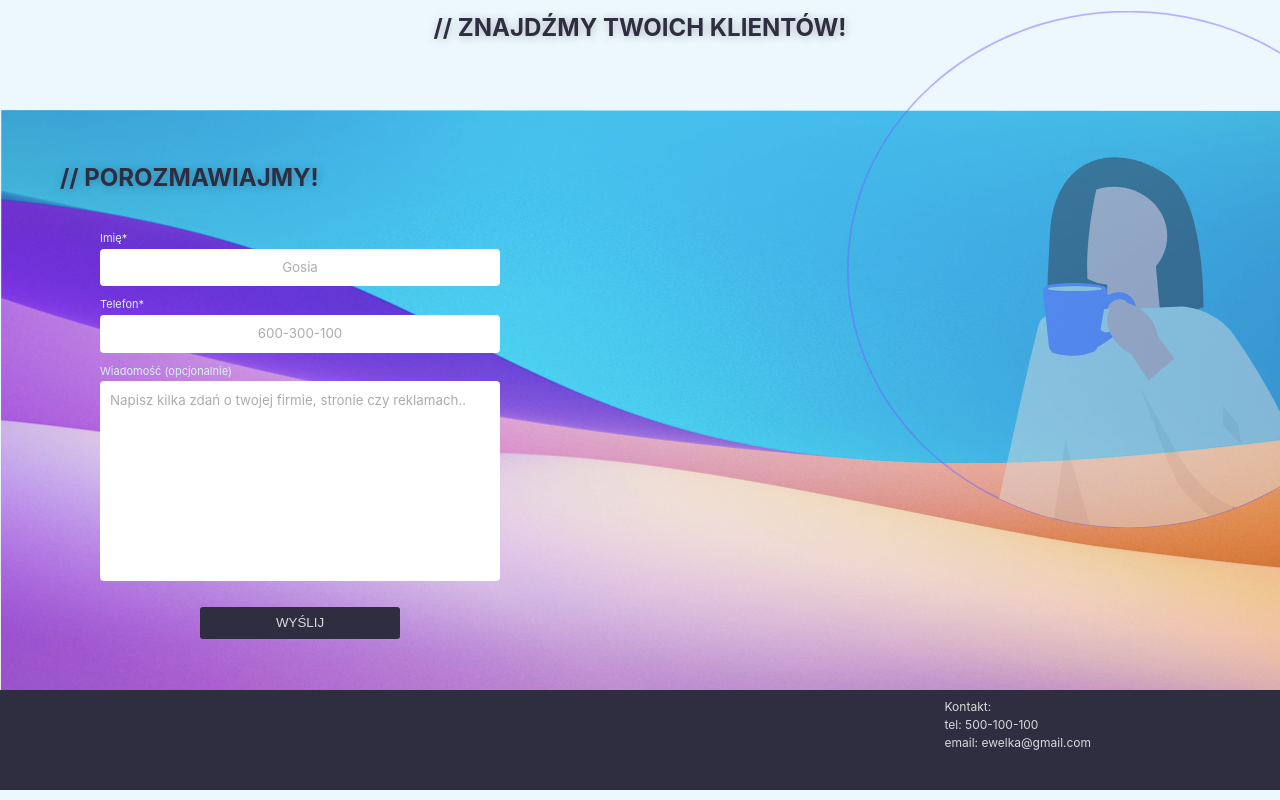
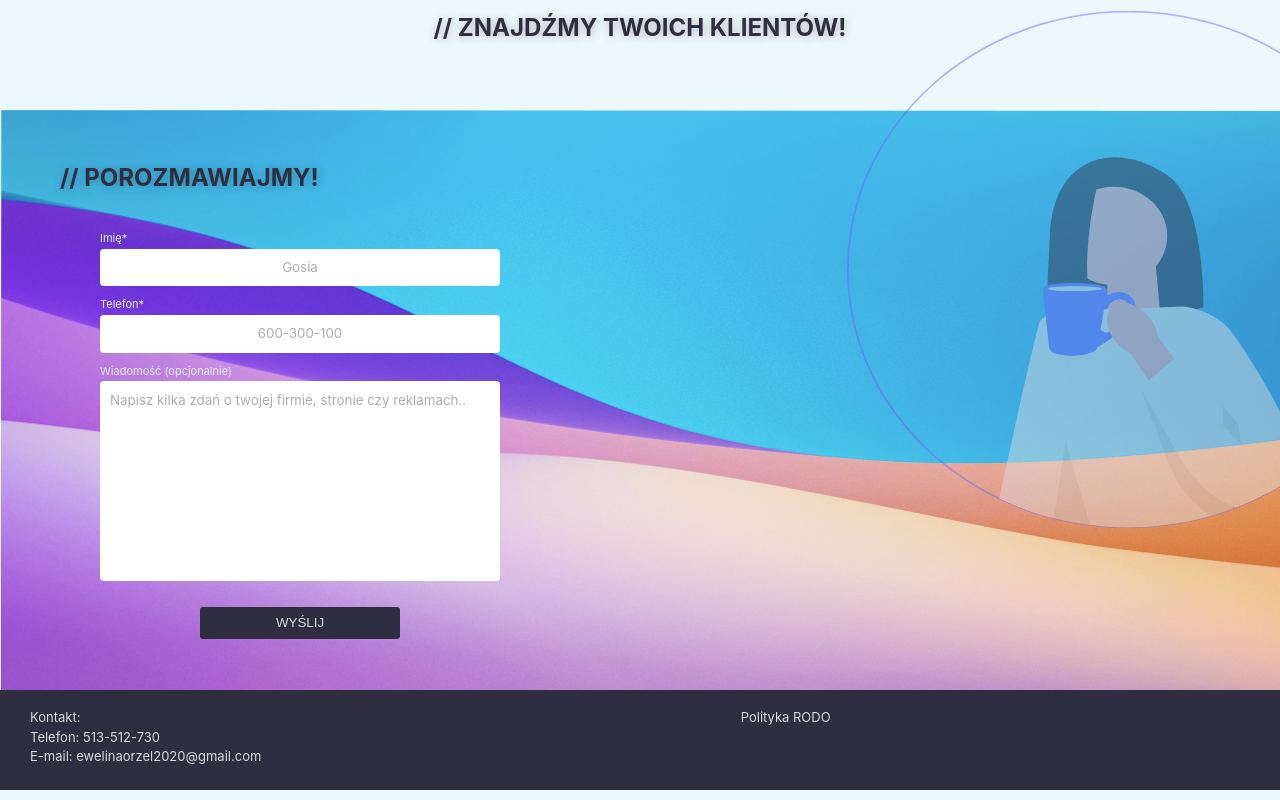
Before and after one commit to OrJaku/ew-marketing, a React (Vite) app: page / in a window 1280 px wide. Shown: the part 1084-1884 px from the top of the page. Built offline with nearby package versions, Linux system fonts and the light colour scheme.

Commit message:
Modified Footer

```diff
--- a/src/components/Footer/Footer.jsx
+++ b/src/components/Footer/Footer.jsx
@@ -1,24 +1,22 @@
 import React from 'react'
 import styles from './Footer.module.css'
 
+import contactInfo from '../../utils/contact.json'
 
 const Footer = () => {
     return (
         <div
             className={styles.footer}>
             <div className={styles.content}>
-                <div></div>
-                <div></div>
-                <div></div>
-                <div></div>
-                <div></div>
                 <div className={styles.contact}>
                     <div>Kontakt:</div>
                     <div>
-                        <div>tel: 500-100-100</div>
-                        <div>email: ewelka@gmail.com</div>
-
+                        <div>Telefon: {contactInfo.telefon}</div>
+                        <div>E-mail: {contactInfo.email}</div>
                     </div>
+                </div>
+                <div className={styles.rodo}>
+                    <div>Polityka RODO</div>
                 </div>
             </div>
         </div>
--- a/src/components/Footer/Footer.module.css
+++ b/src/components/Footer/Footer.module.css
@@ -8,13 +8,19 @@
 .content {
     max-width: var(--page-max-width);
     display: flex;
-    font-size: 12px;
+    font-size: 13px;
+    justify-content: space-between;
+
 }
 
-.content > div{
+.content>div {
+    position: relative;
+
     flex: 1 0 auto;
-    margin-top: 8px;
+    margin-top: 18px;
     color: var(--white-font-color);
+    padding-left: 30px;
+
 }
 
 .contact {
@@ -26,3 +32,14 @@
     padding-top: 60px;
     text-align: center;
 }
+
+@media screen and (max-width: 420px) {
+    .footer {
+        height: fit-content;
+        padding-bottom: 20px;
+    }
+
+    .content {
+        flex-direction: column;
+    }
+}
--- a/src/index.css
+++ b/src/index.css
@@ -22,7 +22,7 @@
 
 body {
   margin: 0px;
-  margin-bottom: 10px;
+  margin-bottom: 0px;
 }
 
 header {
--- /dev/null
+++ b/src/utils/contact.json
@@ -0,0 +1,4 @@
+{
+    "email": "ewelinaorzel2020@gmail.com",
+    "telefon": "513-512-730"
+}
```
